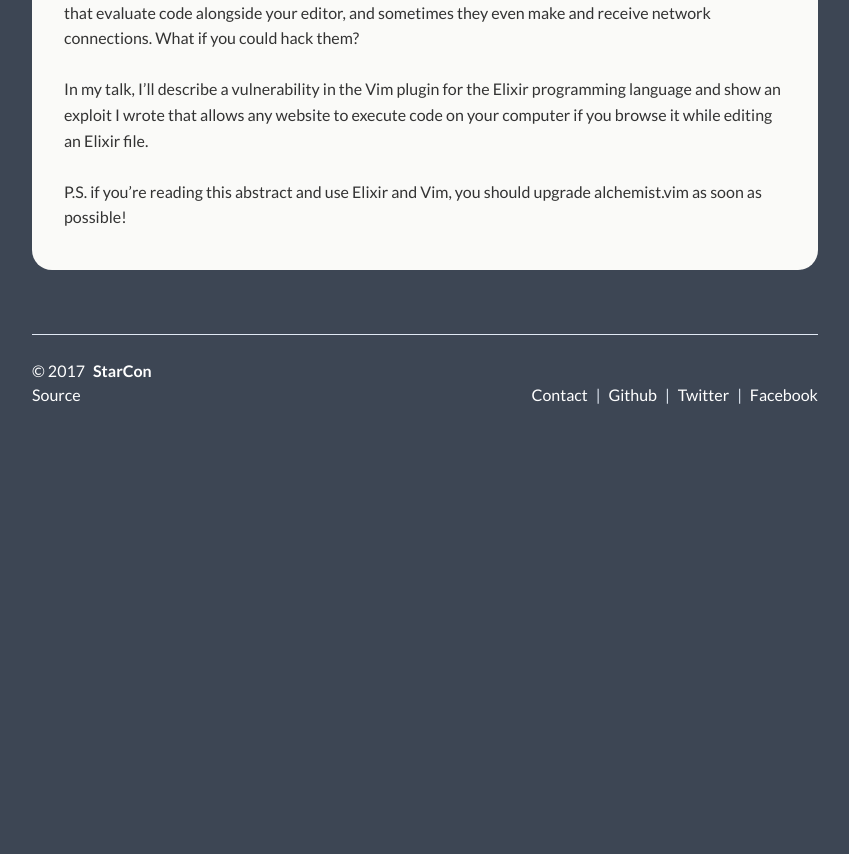
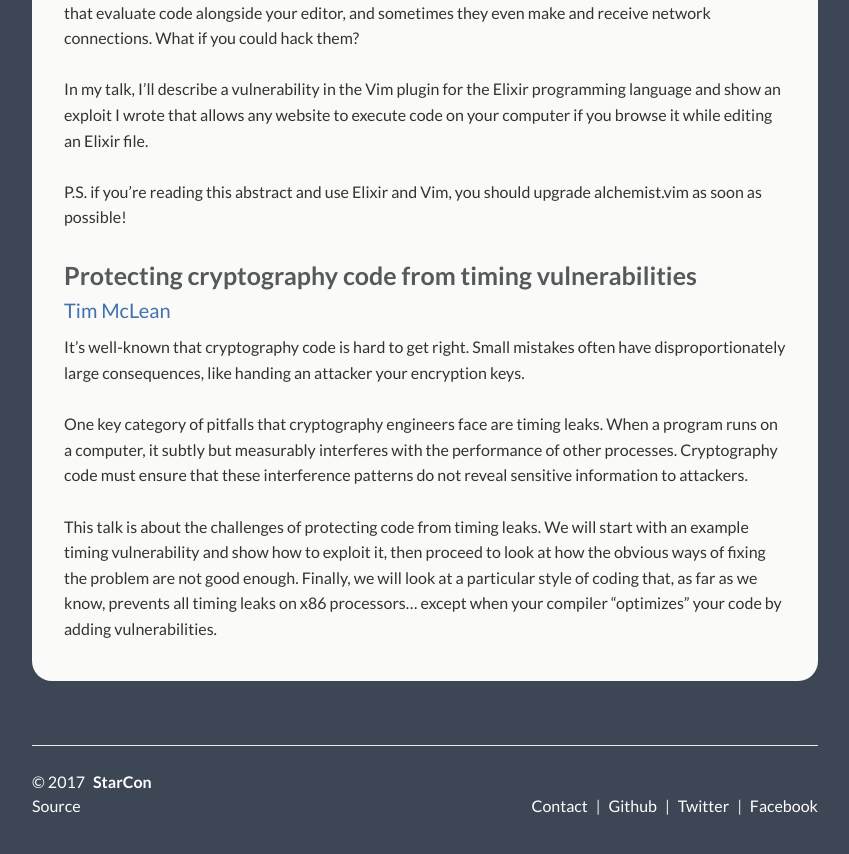
Before and after one commit to StarConKW/starconkw.github.io, a Jekyll site: the page built from _pages/talks.md, in a window 1280 px wide and 900 px high, scrolled down 6576 px. Shown: the top 854 px of the window, without its empty margins (215-1064 px from the left). Built offline with Jekyll 4.4.1, drawn with Linux system fonts in a browser that asks for light colours; before the commit the page ends 7079 px from its top, so only the background shows below that.

Commit message:
tim bio and abstract

```diff
--- a/_pages/talks.md
+++ b/_pages/talks.md
@@ -179,3 +179,15 @@ In my talk, I'll describe a vulnerability in the Vim plugin for the Elixir progr
 <br/><br/>
 P.S. if you're reading this abstract and use Elixir and Vim, you should upgrade alchemist.vim as soon as possible!
 </p>
+
+### Protecting cryptography code from timing vulnerabilities
+
+[Tim McLean](/speakers#tim-mclean)
+
+<p class="abstract">
+It's well-known that cryptography code is hard to get right.  Small mistakes often have disproportionately large consequences, like handing an attacker your encryption keys.
+<br/><br/>
+One key category of pitfalls that cryptography engineers face are timing leaks.  When a program runs on a computer, it subtly but measurably interferes with the performance of other processes.  Cryptography code must ensure that these interference patterns do not reveal sensitive information to attackers.
+<br/><br/>
+This talk is about the challenges of protecting code from timing leaks.  We will start with an example timing vulnerability and show how to exploit it, then proceed to look at how the obvious ways of fixing the problem are not good enough.  Finally, we will look at a particular style of coding that, as far as we know, prevents all timing leaks on x86 processors... except when your compiler "optimizes" your code by adding vulnerabilities.
+</p>
```
Also changed, not shown: _pages/speakers.md (+10 -0 lines), 1 other file.
